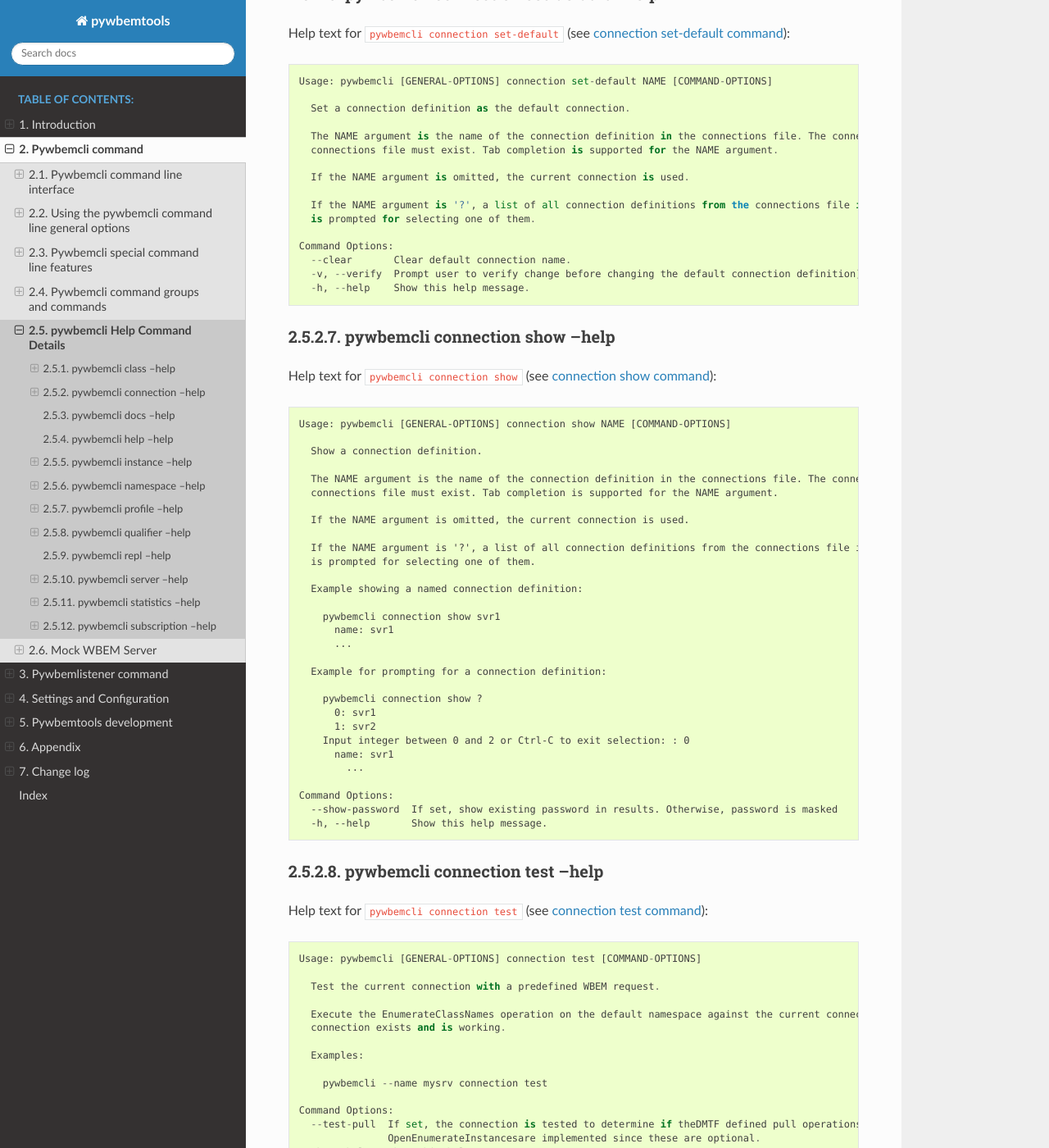
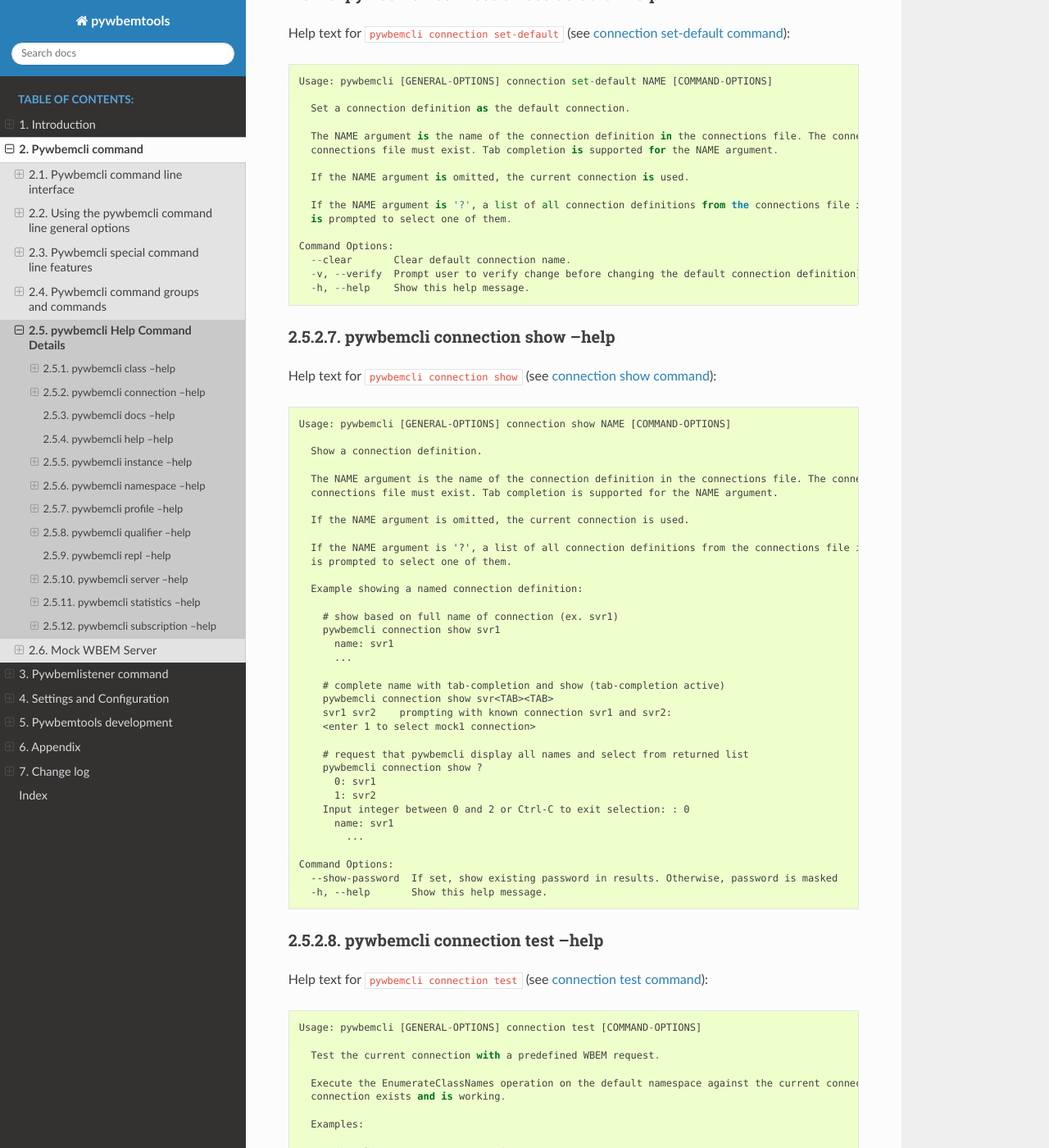
Before and after one commit to pywbem/pywbemtools, a Sphinx documentation site: the page built from docs/pywbemcli/cmdshelp.rst, in a window 1280 px wide and 1400 px high, scrolled down 12754 px. Shown: the whole window at 82% size. Built offline with Sphinx 7.4.7 and the Read the Docs theme 3.1.0, drawn with Linux system fonts in a browser that asks for light colours; the version number could not be read and is left out; some of the changed text lies outside the part shown.

Commit message:
latest cmdshelp files added by build docs

```diff
--- a/docs/pywbemcli/cmdshelp.rst
+++ b/docs/pywbemcli/cmdshelp.rst
@@ -684,7 +684,7 @@ Help text for ``pywbemcli connection delete`` (see :ref:`connection delete comma
       connections file must exist. Tab completion is supported for the NAME argument.
 
       If the NAME argument is omitted, a list of all connection definitions from the connections file is displayed and the
-      user is prompted for selecting one of them.
+      user is prompted to select one of them.
 
       Example:
 
@@ -803,7 +803,7 @@ Help text for ``pywbemcli connection select`` (see :ref:`connection select comma
       connections file must exist. Tab completion is supported for the NAME argument.
 
       If the NAME argument is omitted, a list of all connection definitions from the connections file is displayed and the
-      user is prompted for selecting one of them.
+      user is prompted to select one of them.
 
       If the --set-default option is set, the default connection is set to the selected connection definition, in addition.
       Once defined, the default connection will be used as a default in future executions of pywbemcli if none of the
@@ -854,7 +854,7 @@ Help text for ``pywbemcli connection set-default`` (see :ref:`connection set-def
       If the NAME argument is omitted, the current connection is used.
 
       If the NAME argument is '?', a list of all connection definitions from the connections file is displayed and the user
-      is prompted for selecting one of them.
+      is prompted to select one of them.
 
     Command Options:
       --clear       Clear default connection name.
@@ -884,16 +884,21 @@ Help text for ``pywbemcli connection show`` (see :ref:`connection show command`)
       If the NAME argument is omitted, the current connection is used.
 
       If the NAME argument is '?', a list of all connection definitions from the connections file is displayed and the user
-      is prompted for selecting one of them.
+      is prompted to select one of them.
 
       Example showing a named connection definition:
 
+        # show based on full name of connection (ex. svr1)
         pywbemcli connection show svr1
           name: svr1
           ...
 
-      Example for prompting for a connection definition:
-
+        # complete name with tab-completion and show (tab-completion active)
+        pywbemcli connection show svr<TAB><TAB>
+        svr1 svr2    prompting with known connection svr1 and svr2:
+        <enter 1 to select mock1 connection>
+
+        # request that pywbemcli display all names and select from returned list
         pywbemcli connection show ?
           0: svr1
           1: svr2
```
Also changed, not shown: docs/pywbemlistener/cmdshelp.rst (+9 -2 lines).
